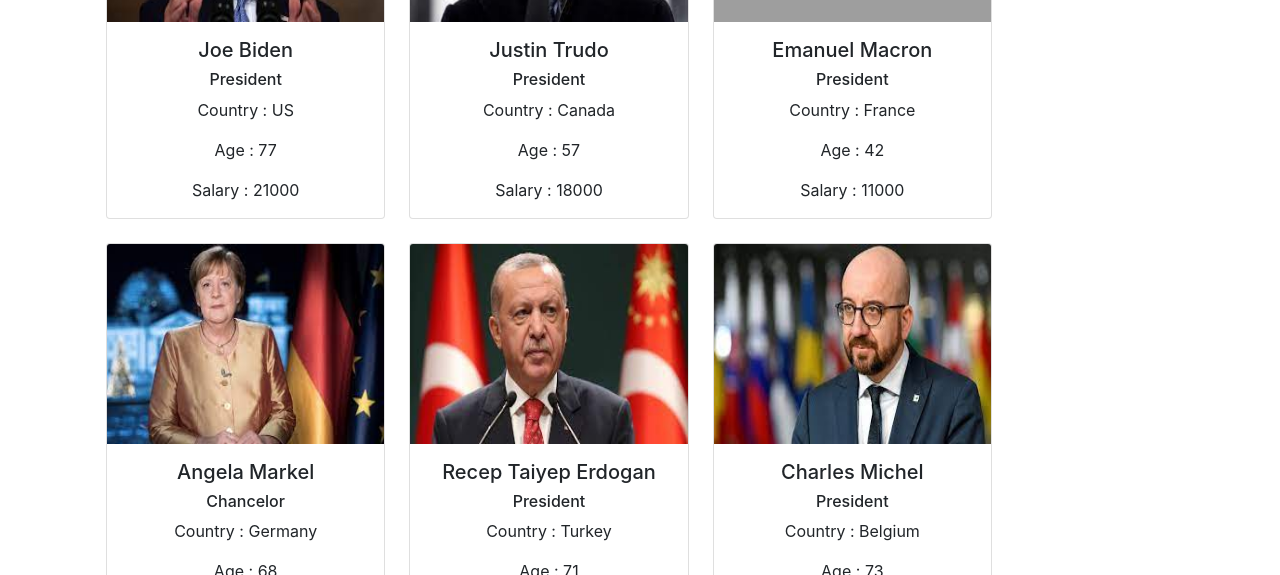
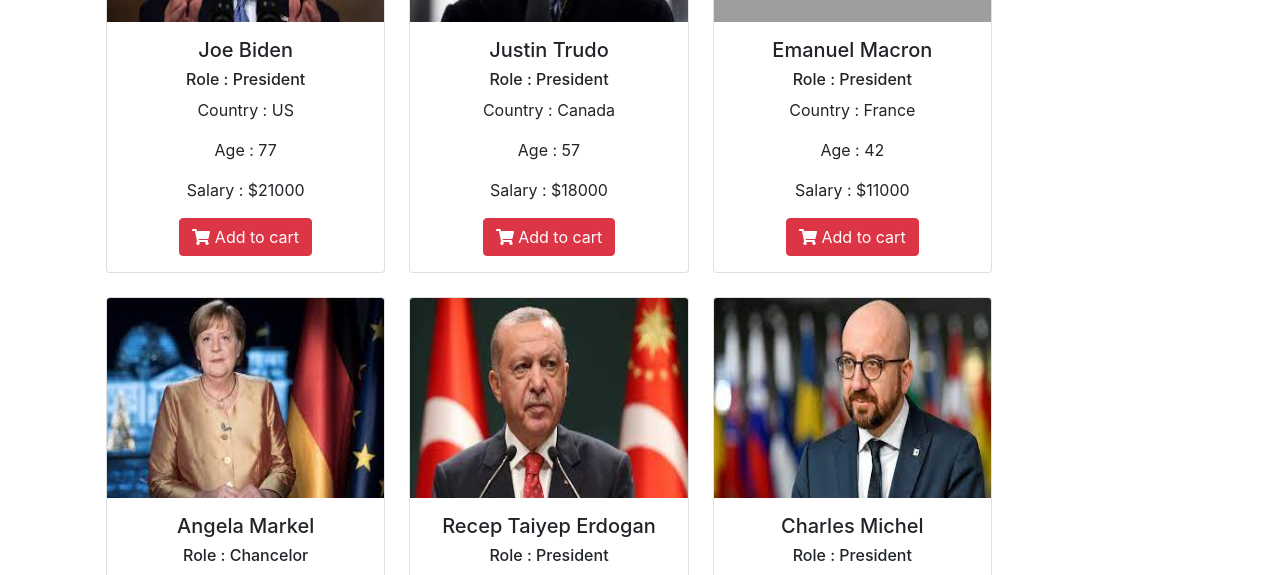
Before and after one commit to dmr-911/NATO-alliance-bootstrap-cli, a React (Create React App) app: page / in a window 1280 px wide. Shown: the part 225-800 px from the top of the page. Built offline with nearby package versions, Linux system fonts and the light colour scheme; grey boxes are pictures that could not be loaded.

Commit message:
react fontawesome installed and add a icon

```diff
--- a/package.json
+++ b/package.json
@@ -3,6 +3,9 @@
   "version": "0.1.0",
   "private": true,
   "dependencies": {
+    "@fortawesome/fontawesome-svg-core": "^1.2.36",
+    "@fortawesome/free-solid-svg-icons": "^5.15.4",
+    "@fortawesome/react-fontawesome": "^0.1.15",
     "@testing-library/jest-dom": "^5.14.1",
     "@testing-library/react": "^11.2.7",
     "@testing-library/user-event": "^12.8.3",
--- a/src/components/Member/Member.js
+++ b/src/components/Member/Member.js
@@ -1,20 +1,26 @@
 import React from 'react';
+import { FontAwesomeIcon } from "@fortawesome/react-fontawesome";
+import { faShoppingCart } from "@fortawesome/free-solid-svg-icons";
 import './Member.css';
 
 const Member = (props) => {
     const { member } = props;
     const { name, country, role, salary, img, age } = member;
     console.log(member);
+    const cart = <FontAwesomeIcon icon={faShoppingCart} />;
     return (
       <div className="col">
         <div className="card">
-                <img src={img} className="card-img-top card-image" alt="..."/>
+          <img src={img} className="card-img-top card-image" alt="..." />
           <div className="card-body">
             <h5 className="card-title">{name}</h5>
-                    <h6>{role}</h6>
+            <h6>Role : {role}</h6>
             <p className="card-text">Country : {country}</p>
             <p className="card-text">Age : {age}</p>
-                    <p className="card-text">Salary : {salary}</p>
+            <p className="card-text">Salary : ${salary}</p>
+            <button type="button" class="btn btn-danger">
+                        {cart} Add to cart
+            </button>
           </div>
         </div>
       </div>
```
Also changed, not shown: 1 other file (tests, documents, lock files or other folders). Lines whose indentation alone changed are shown as unchanged.
